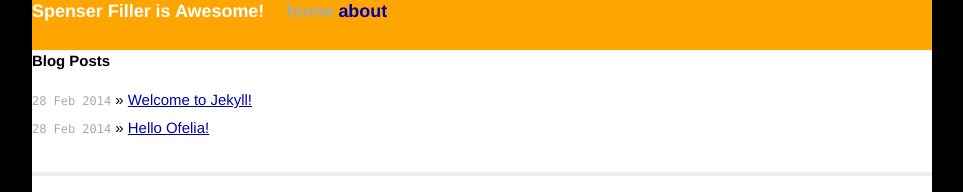
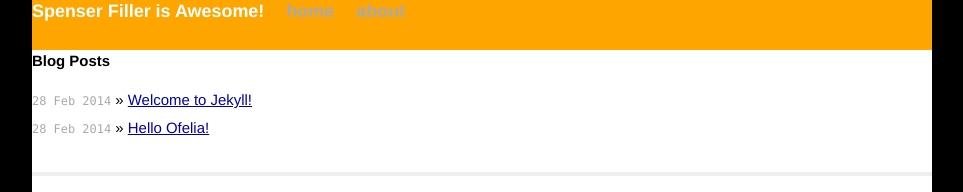
Before and after one commit to lemurgency/lemurgency.github.io, a Jekyll site: the page built from index.html, in a window 1280 px wide. Shown: the top 192 px of the page, without its empty margins (158-1121 px from the left). Built offline with Jekyll 4.4.1, drawn with Linux system fonts in a browser that asks for light colours; Markdown is read by kramdown in place of the engine named in the settings.

Commit message:
Messing with links

```diff
--- a/_layouts/default.html
+++ b/_layouts/default.html
@@ -20,7 +20,7 @@
             <div class="header">
               <h1 class="title"><a href="/">{{ site.name }}</a></h1>
               <a class="extra" href="/">home</a>
-              <a class="extraa" href="/about">about</a>
+              <a class="extra" href="{{ site.name }}/about">about</a>
             </div>
           </div>
 
```
